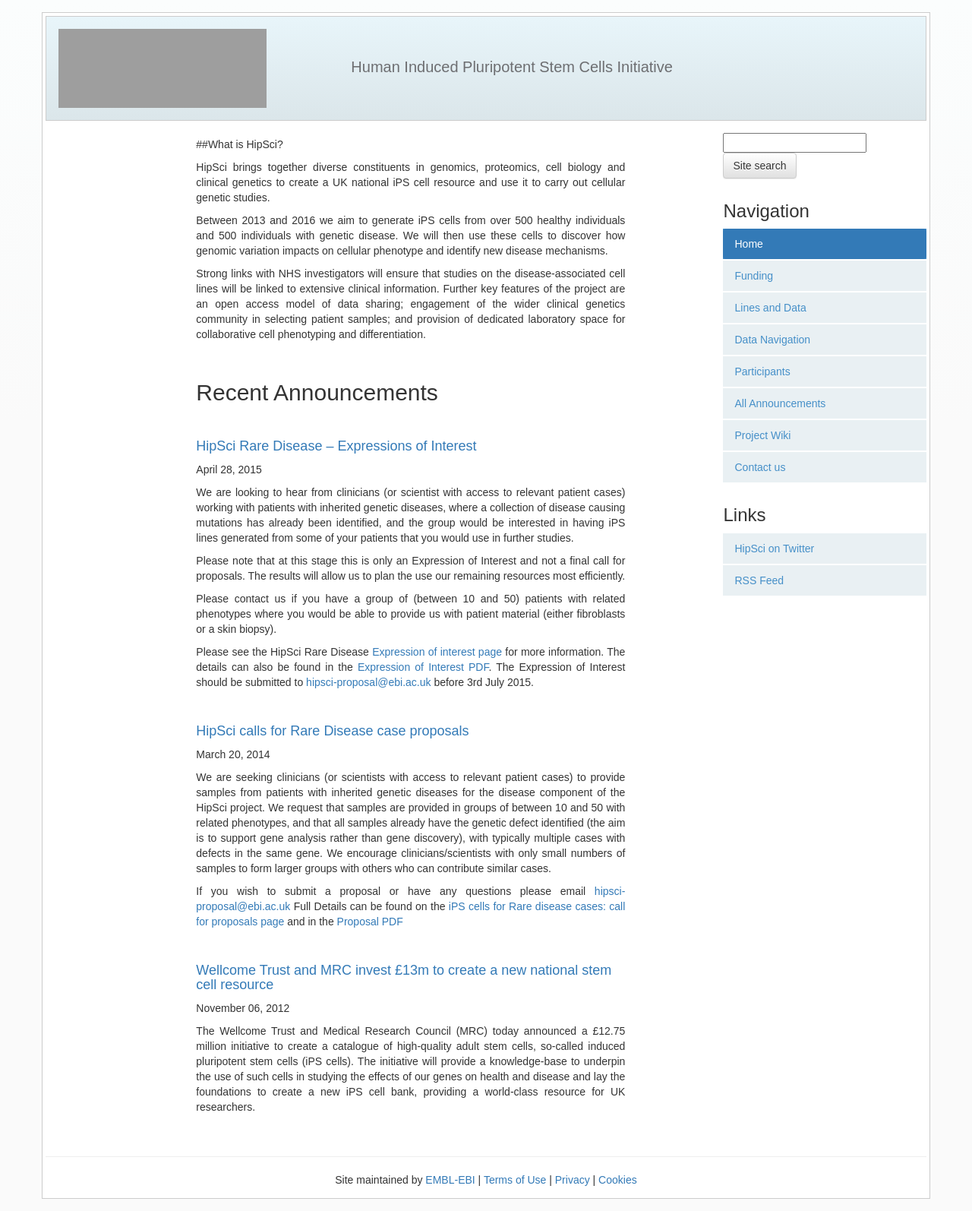
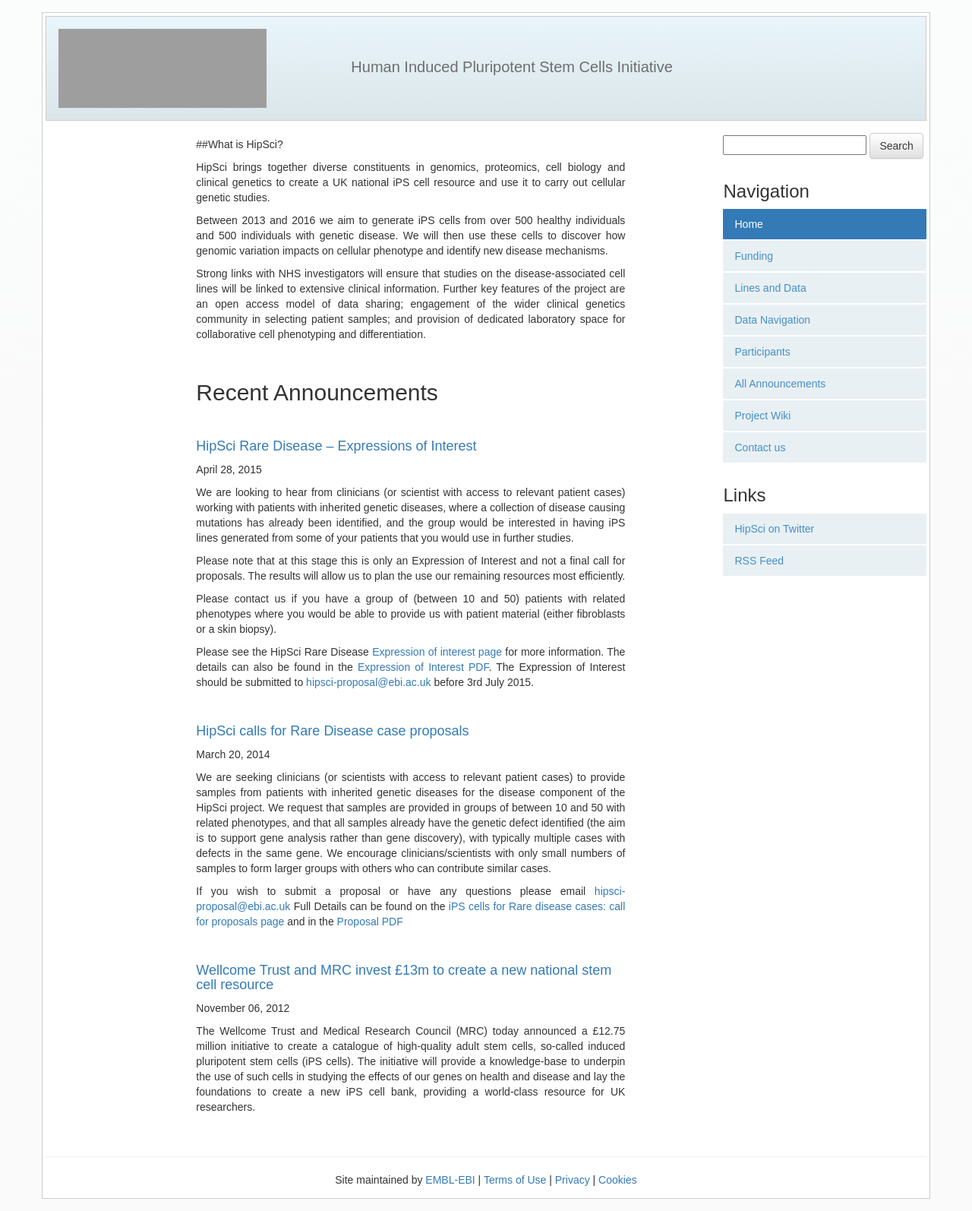
Before and after one commit to EMBL-EBI-GCA/gca_hipsci_website, a Jekyll site: the page built from index.html, in a window 1280 px wide. Shown: the whole page at 76% size. Built offline with Jekyll 4.4.1, drawn with Linux system fonts in a browser that asks for light colours; nearby versions of some CDN libraries; grey boxes are pictures that could not be loaded.

Commit message:
reverting to previous wording on the search button

```diff
--- a/_includes/search_box.html
+++ b/_includes/search_box.html
@@ -8,4 +8,4 @@
 {% endraw %}
 </script>
 <input type='text' id='search_id' onKeydown='javascript: if (event.keyCode==13) goTo();'>
-<input type='button' value='Site search' onClick='javascript:goTo();' class="btn btn-default">
+<input type='button' value='Search' onClick='javascript:goTo();' class="btn btn-default">
```
